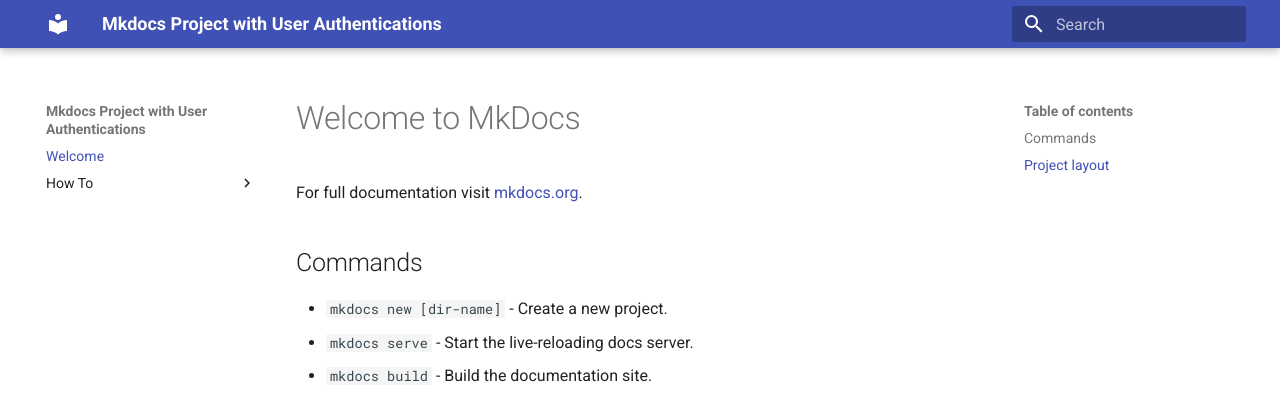
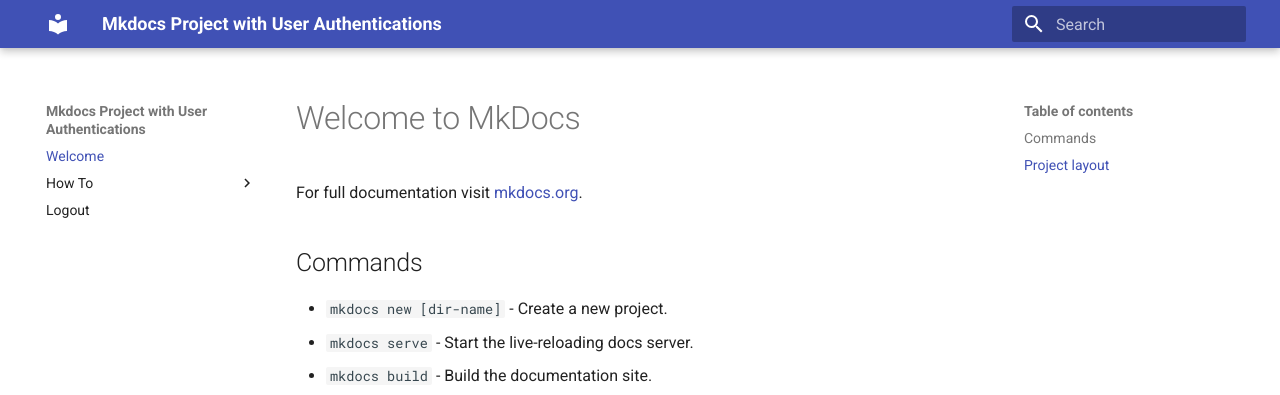
Before and after one commit to ionescuig/mkdocs_with_auth, an MkDocs documentation site: the page built from mkdocs/index.md, in a window 1280 px wide. Shown: the top 395 px of the page. Built offline with MkDocs 1.6.1 and Material for MkDocs 9.7.7, drawn with Linux system fonts in a browser that asks for light colours.

Commit message:
Add logout link

```diff
--- a/mkdocs.yml
+++ b/mkdocs.yml
@@ -33,3 +33,4 @@
     - Use markdown: how-to/use-markdown.md
     - Add new documentation page: how-to/add-new-documentation-page.md
     - Create link to a page in the documentation: how-to/create-link-to-a-page-in-the-documentation.md
+  - Logout: accounts/logout/
```
